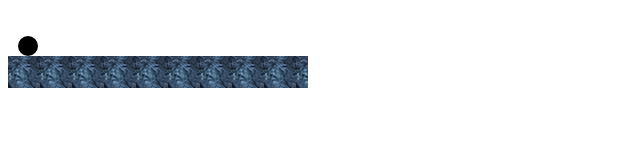
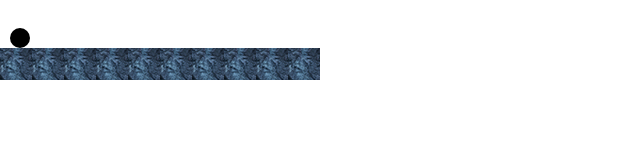
Before and after one commit to rosedu/euhack-game1, a plain HTML site: page index.html in a window 1280 px wide. Shown: the whole page, without its empty margins (0-640 px from the left). Drawn offline with Linux system fonts and the light colour scheme.

Commit message:
full-page svg

```diff
--- a/index.html
+++ b/index.html
@@ -1,7 +1,14 @@
 <!doctype html>
 <meta charset="utf-8">
 <meta name="viewport" content="width=device-width, initial-scale=1">
+<style>
+
+html, body { margin: 0; height: 100%; }
+svg { width: 100%; height: 100%; }
+
+</style>
 <body>
+
 <svg id="game" xmlns:xlink="http://www.w3.org/1999/xlink">
     <circle id="ball" r="10" cx="20" cy="20">
 </svg>
```
